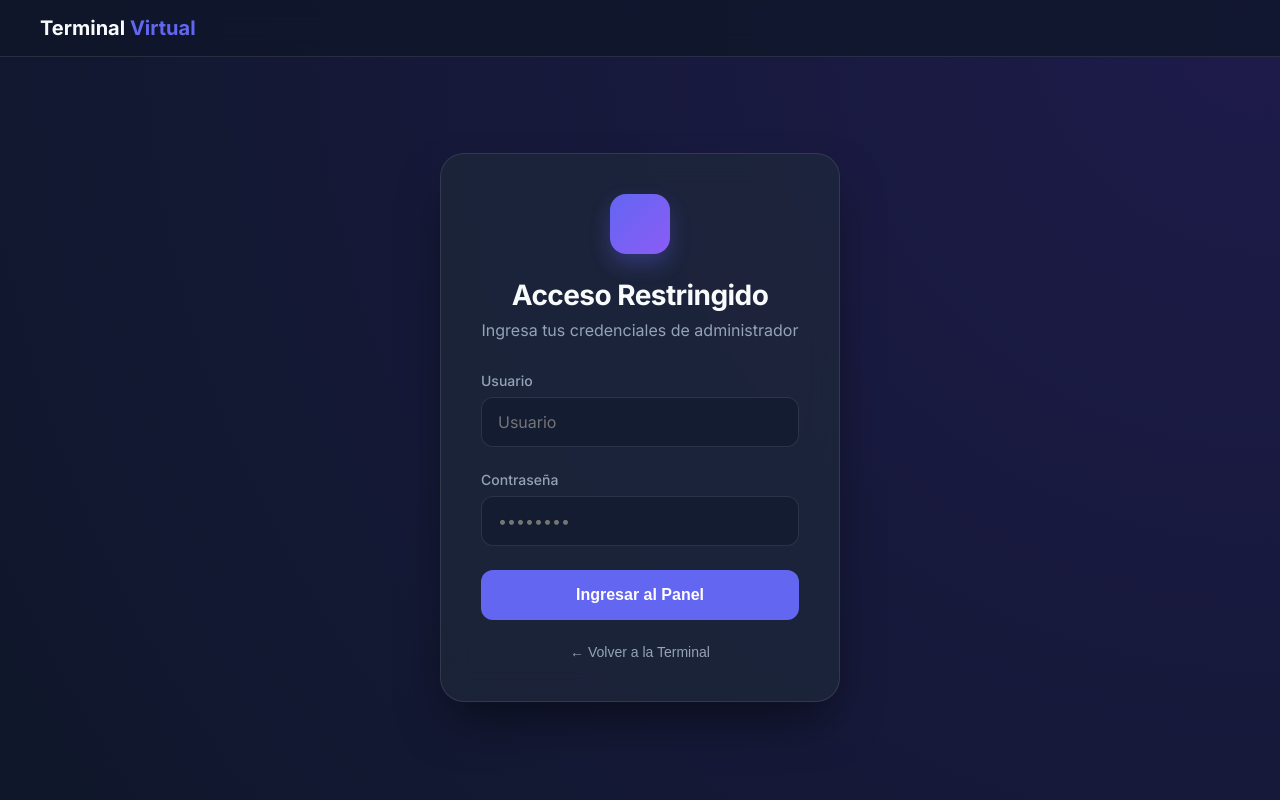
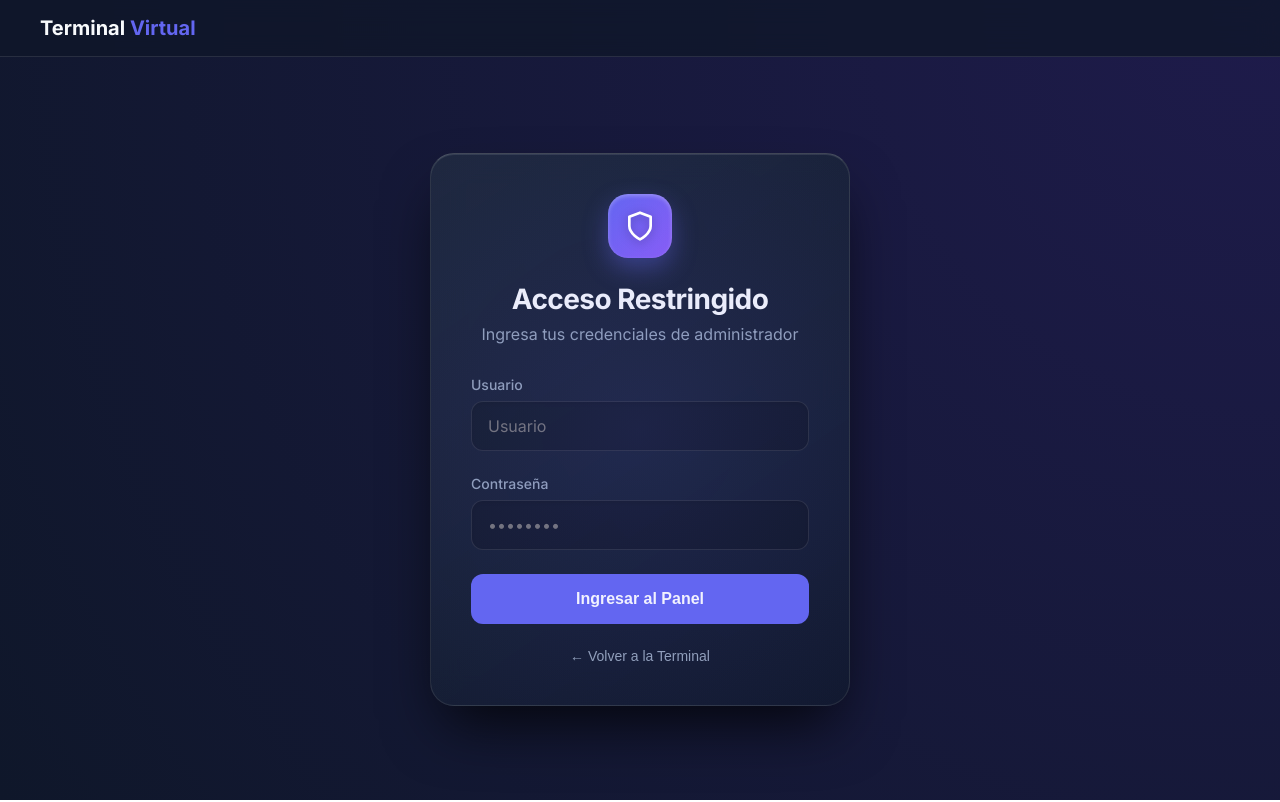
Before and after one commit to Alfredo2364/Pagos, a website: page public/index.html in a window 1280 px wide. Both pictures are taken after a click on the link "🔒 Acceso Admin". Drawn offline with Linux system fonts and the light colour scheme; no server answers.

Commit message:
Elevate login UI design

```diff
--- a/public/index.html
+++ b/public/index.html
@@ -32,7 +32,9 @@
       <div class="login-wrapper">
         <div class="glass-card login-card">
           <div class="logo-area">
-            <div class="logo-icon"></div>
+            <div class="logo-icon">
+              <svg xmlns="http://www.w3.org/2000/svg" viewBox="0 0 24 24" fill="none" stroke="currentColor" stroke-width="2" stroke-linecap="round" stroke-linejoin="round" class="shield-svg"><path d="M12 22s8-4 8-10V5l-8-3-8 3v7c0 6 8 10 8 10z"></path></svg>
+            </div>
             <h2>Acceso Restringido</h2>
             <p>Ingresa tus credenciales de administrador</p>
           </div>
--- a/public/style.css
+++ b/public/style.css
@@ -106,13 +106,37 @@ h1, h2, h3 { font-weight: 700; letter-spacing: -0.02em; }
 .login-card { max-width: 400px; margin: 4rem auto; text-align: center; }
 
 /* Login */
+.login-card {
+  max-width: 420px;
+  margin: 4rem auto;
+  text-align: center;
+  position: relative;
+  overflow: hidden;
+  background: linear-gradient(145deg, rgba(30, 41, 59, 0.85), rgba(15, 23, 42, 0.95));
+  border-top: 1px solid rgba(255, 255, 255, 0.2);
+  border-left: 1px solid rgba(255, 255, 255, 0.1);
+  box-shadow: 0 30px 60px -15px rgba(0, 0, 0, 0.8), inset 0 1px 0 rgba(255,255,255,0.1);
+}
+.login-card::before {
+  content: '';
+  position: absolute;
+  top: -50%; left: -50%;
+  width: 200%; height: 200%;
+  background: radial-gradient(circle, rgba(99, 102, 241, 0.15) 0%, transparent 60%);
+  pointer-events: none;
+}
 .logo-icon {
-  width: 60px; height: 60px;
+  width: 64px; height: 64px;
   background: linear-gradient(135deg, var(--primary), #8b5cf6);
-  border-radius: 1rem;
+  border-radius: 1.25rem;
   margin: 0 auto 1.5rem;
-  box-shadow: 0 10px 20px rgba(99, 102, 241, 0.3);
+  box-shadow: 0 10px 25px rgba(99, 102, 241, 0.4), inset 0 2px 4px rgba(255,255,255,0.3);
+  display: flex;
+  justify-content: center;
+  align-items: center;
+  color: white;
 }
+.shield-svg { width: 32px; height: 32px; filter: drop-shadow(0 2px 5px rgba(0,0,0,0.3)); }
 .login-card h2 { margin-bottom: 0.5rem; font-size: 1.75rem; }
 .login-card p { color: var(--text-muted); margin-bottom: 2rem; }
 .login-hints { margin-top: 1.5rem; color: var(--text-muted); opacity: 0.7; }
@@ -129,18 +153,20 @@ h1, h2, h3 { font-weight: 700; letter-spacing: -0.02em; }
 input, select {
   width: 100%;
   padding: 0.875rem 1rem;
-  background: rgba(15, 23, 42, 0.5);
+  background: rgba(0, 0, 0, 0.2);
   border: 1px solid rgba(255, 255, 255, 0.1);
   border-radius: 0.75rem;
   color: white;
   font-family: inherit;
   font-size: 1rem;
-  transition: all 0.2s;
+  transition: all 0.3s cubic-bezier(0.4, 0, 0.2, 1);
+  box-shadow: inset 0 2px 4px rgba(0,0,0,0.1);
 }
 input:focus, select:focus {
   outline: none;
+  background: rgba(0, 0, 0, 0.3);
   border-color: var(--primary);
-  box-shadow: 0 0 0 3px rgba(99, 102, 241, 0.2);
+  box-shadow: 0 0 0 4px rgba(99, 102, 241, 0.15), inset 0 2px 4px rgba(0,0,0,0.1);
 }
 .secure-field {
   background: rgba(15, 23, 42, 0.5);
```
